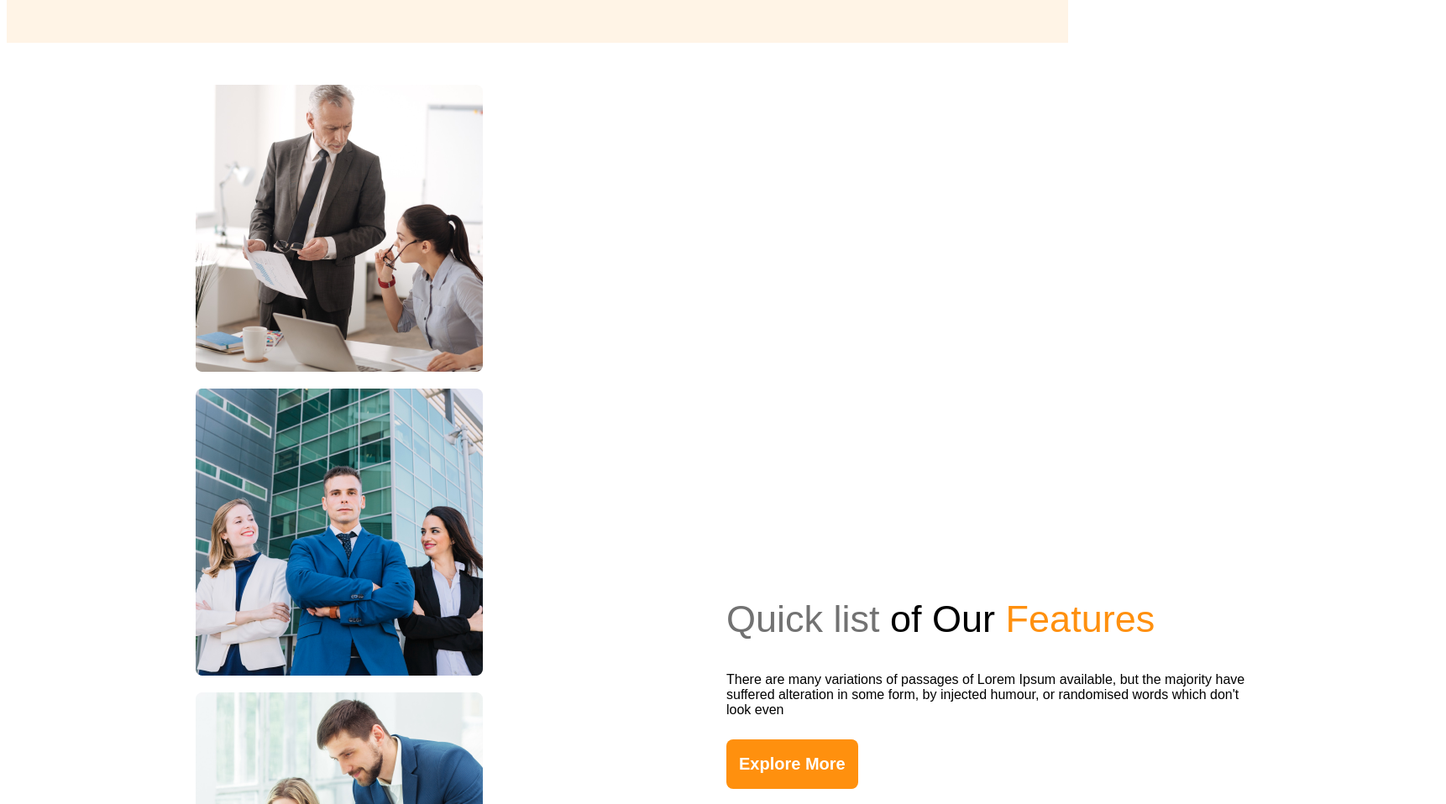
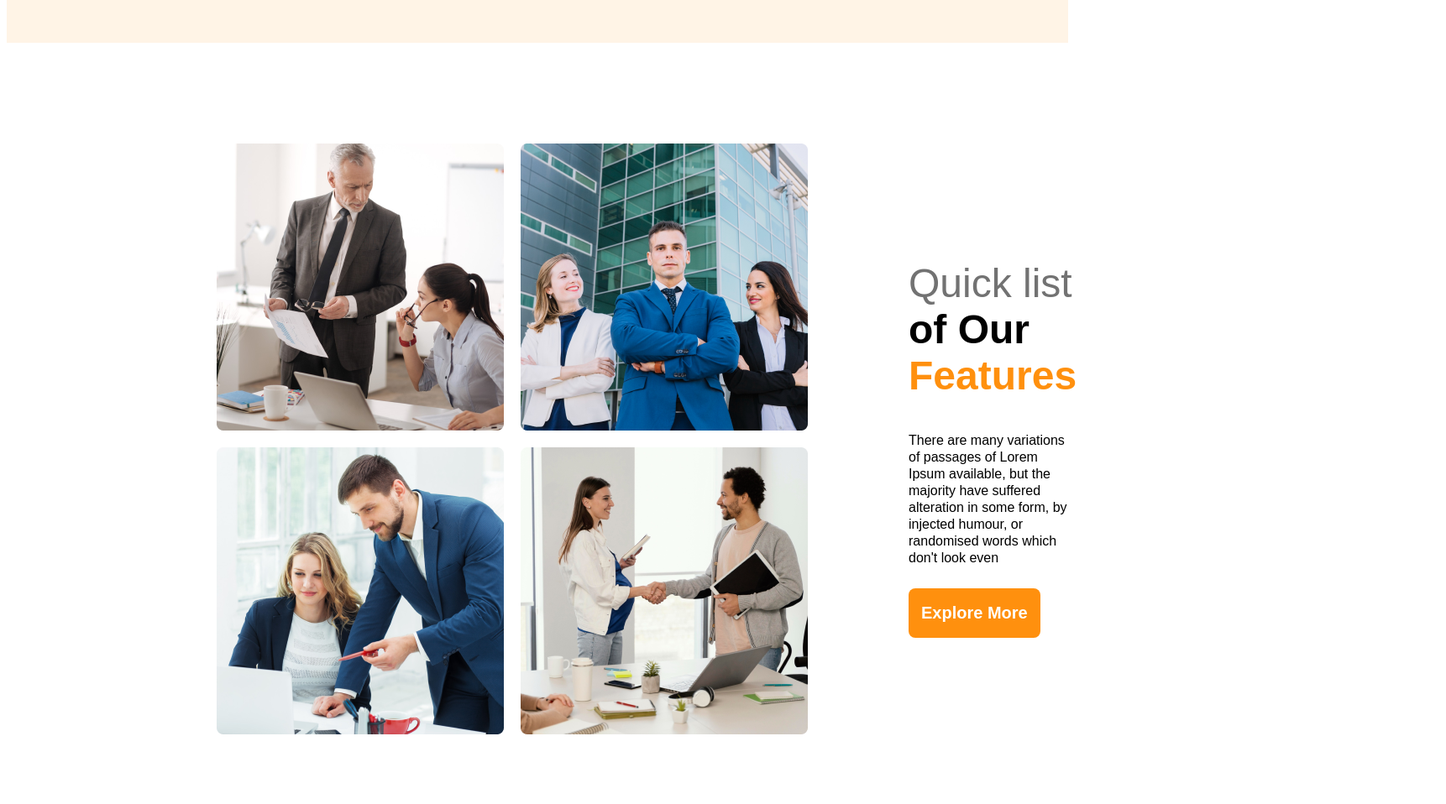
Before and after one commit to siedurrahman/g3architect-responsive-repo, a plain HTML site: page index.html in a window 1280 px wide. Shown: the part 929-1887 px from the top of the page at 84% size, 1722 px wide, since content can reach past the window. Drawn offline with Linux system fonts and the light colour scheme.

Commit message:
first commit

```diff
--- a/index.html
+++ b/index.html
@@ -32,7 +32,7 @@
         </div>
 
     </header>
-    <main class="all-main">
+    <main>
         <!-- features section -->
         <div class="team-container">
             <div class="team-img">
--- a/style.css
+++ b/style.css
@@ -42,7 +42,7 @@ font-weight: 700;
 
 }
 /* banner section */
-.banner{}
+
 .banner-content{
     text-align: center;
     max-width: 800px;
@@ -68,14 +68,68 @@ line-height: 26px;
 }
 
 
-/* header responsive for mobile*/
+
+    /* main features section */
+       main{
+        max-width: 1440px;
+        margin: 0 auto;
+
+       }
+      .team-container{
+         display: flex;
+       align-items: center;
+        padding: 50px 200px;
+        margin: 70px 50px;
+
+    }
+    .team-img{
+        display: grid;
+        grid-template-columns: repeat(2,1fr);
+        gap: 20px;
+
+    }
+    .team-content{
+        padding: 0 40px 0 120px;
+
+
+    }
+    .team-content h2{
+        color: #727272;
+     font-size: 3rem;
+       font-weight: 500;
+
+    }
+    .team-content p{
+        line-height: 20px;
+        font-size: 16px;
+
+    }
+    .of-our{
+        color:black ;
+        font-weight: 700;
+    }
+    .features{
+       color:#FF900E ;
+       font-weight: 700;
+    }
+
+   /* header responsive for mobile*/
 @media screen and (max-width:576px) {
     header{
         padding: 20px;
     }
     nav{
+       flex-direction: column;
+    }
+    .team-container{
         flex-direction: column;
+
+        padding: 50px 100px;
+
     }
+    .team-img{
+        grid-template-columns: 1fr ;
+        }
 }
 /* header responsive for pad */
 @media screen and (min-width:576px) and (max-width:992px) {
@@ -85,43 +139,12 @@ line-height: 26px;
     nav{
         flex-direction: column;
     }
-}
-    /* main features section */
-       .all-main{
-        max-width: 1440px;
-
-       }
-       .all-main div{
-        width: 100%;
-       }
-
-
     .team-container{
-
-
-        display: flex;
-
-        align-items: center;
-        padding: 50px 225px;
+        flex-direction: column;
+        padding: auto;
     }
     .team-img{
-        display: grid;
-        grid-template-columns: repeat(2,1f);
-        gap: 20px;
+   grid-template-columns: repeat(2,1fr);
+      }
 
-    }
-    .team-content{
-
-    }
-    .team-content h2{
-        color: #727272;
-     font-size: 45px;
-       font-weight: 500;
-
-    }
-    .of-our{
-        color:black ;
-    }
-    .features{
-       color:#FF900E ;
-    }
+}
```
